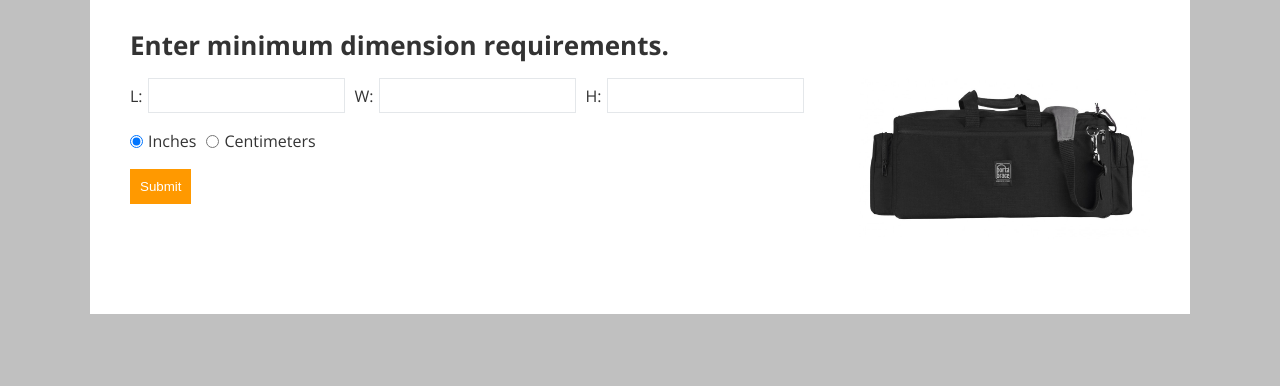
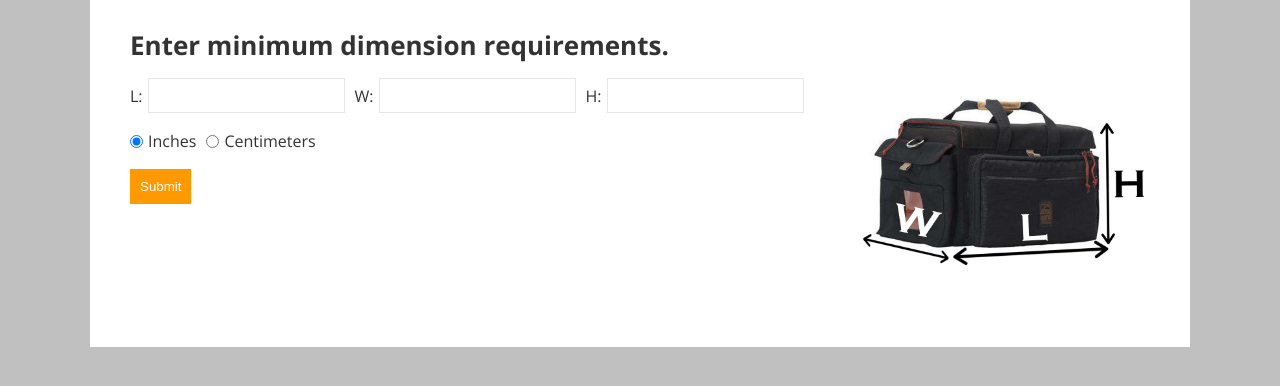
Before and after one commit to Anash45/PortaBraceCaseFinder, a plain HTML site: page caseFinder.html in a window 1280 px wide. Shown: the part 92-478 px from the top of the page. Drawn offline with nearby package versions, Linux system fonts and the light colour scheme.

Commit message:
changes.

```diff
--- a/caseFinder.html
+++ b/caseFinder.html
@@ -49,7 +49,7 @@
                         </form>
                     </div>
                     <div class="info-div">
-                        <img src="./img/info-img.jpg" alt="Case Image">
+                        <img src="./img/Case-Finder-Dimensions.png" alt="Case Image">
                     </div>
                 </div>
                 <div class="items" id="items">
```
Also changed, not shown: img/Case-Finder-Dimensions.png (added).
